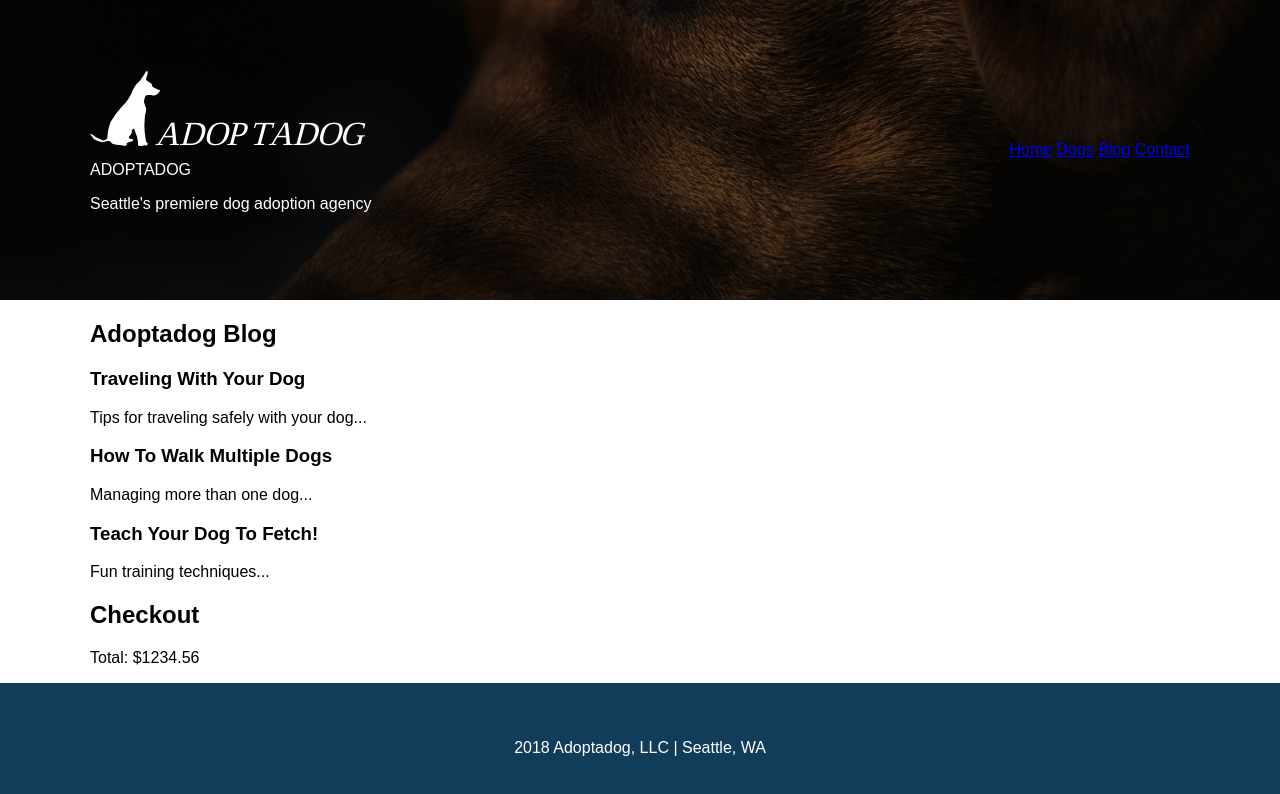
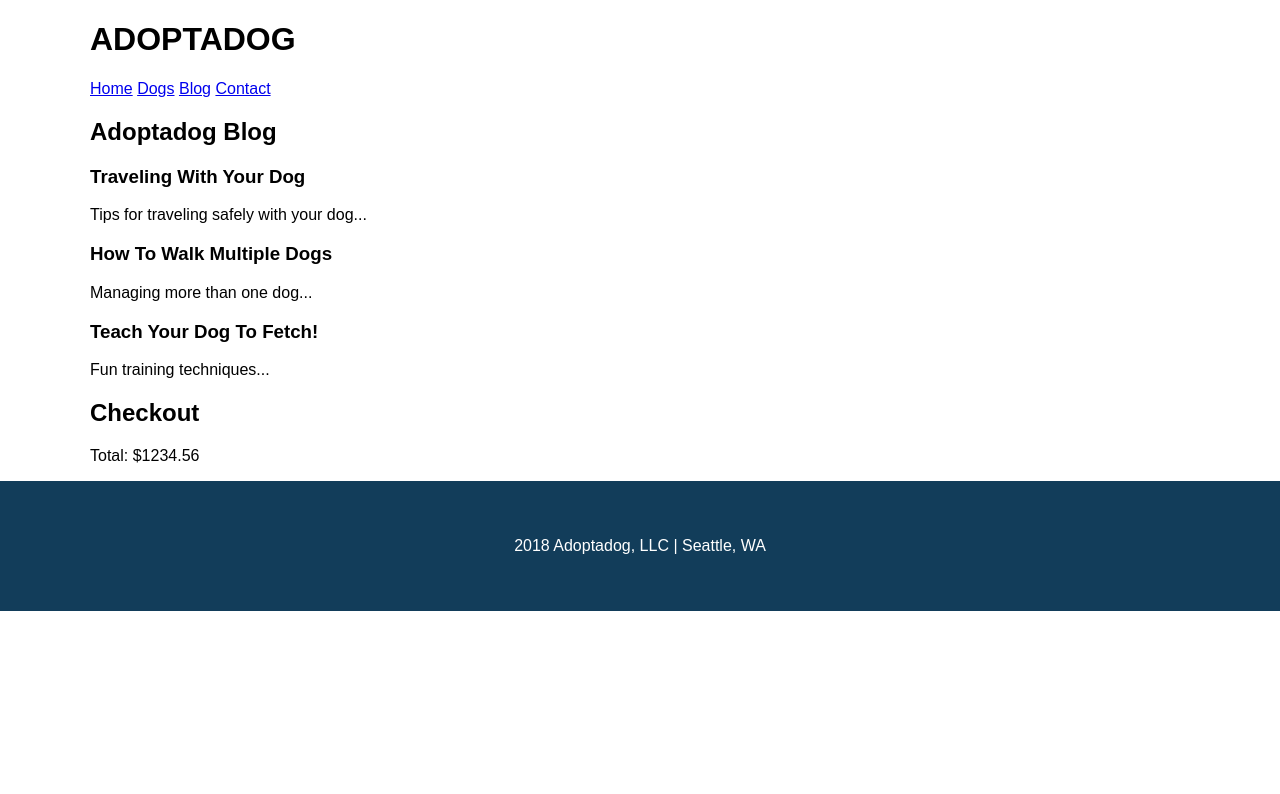
Before and after one commit to philltan916-create/Adopt-A-Dog-A1-, a plain HTML site: page Adopt-Dog/blog.html in a window 1280 px wide. Drawn offline with Linux system fonts and the light colour scheme; files whose address does not match are found by name.

Commit message:
Add files via upload

```diff
--- a/Adopt-Dog/blog.html
+++ b/Adopt-Dog/blog.html
@@ -7,21 +7,9 @@
 
 <body>
 
-  <section class="hero">
-    <div class="overlay">
-      <div class="hero-content container">
-
-        <div class="hero-left">
-          <div class="logo">
-          <img src="adoptadog-logo.svg" alt="AdoptADog logo"
-          <h1>ADOPTADOG</h1>
-          </div>
-
-        <p>Seattle's premiere dog adoption agency</p>
-      </div>
-
 <header>
-
+  <div class="container">
+    <h1>ADOPTADOG</h1>
 
     <nav>
       <a href="homepage.html">Home</a>
```
Also changed, not shown: Adopt-Dog/murphy-card.jpg (added).
